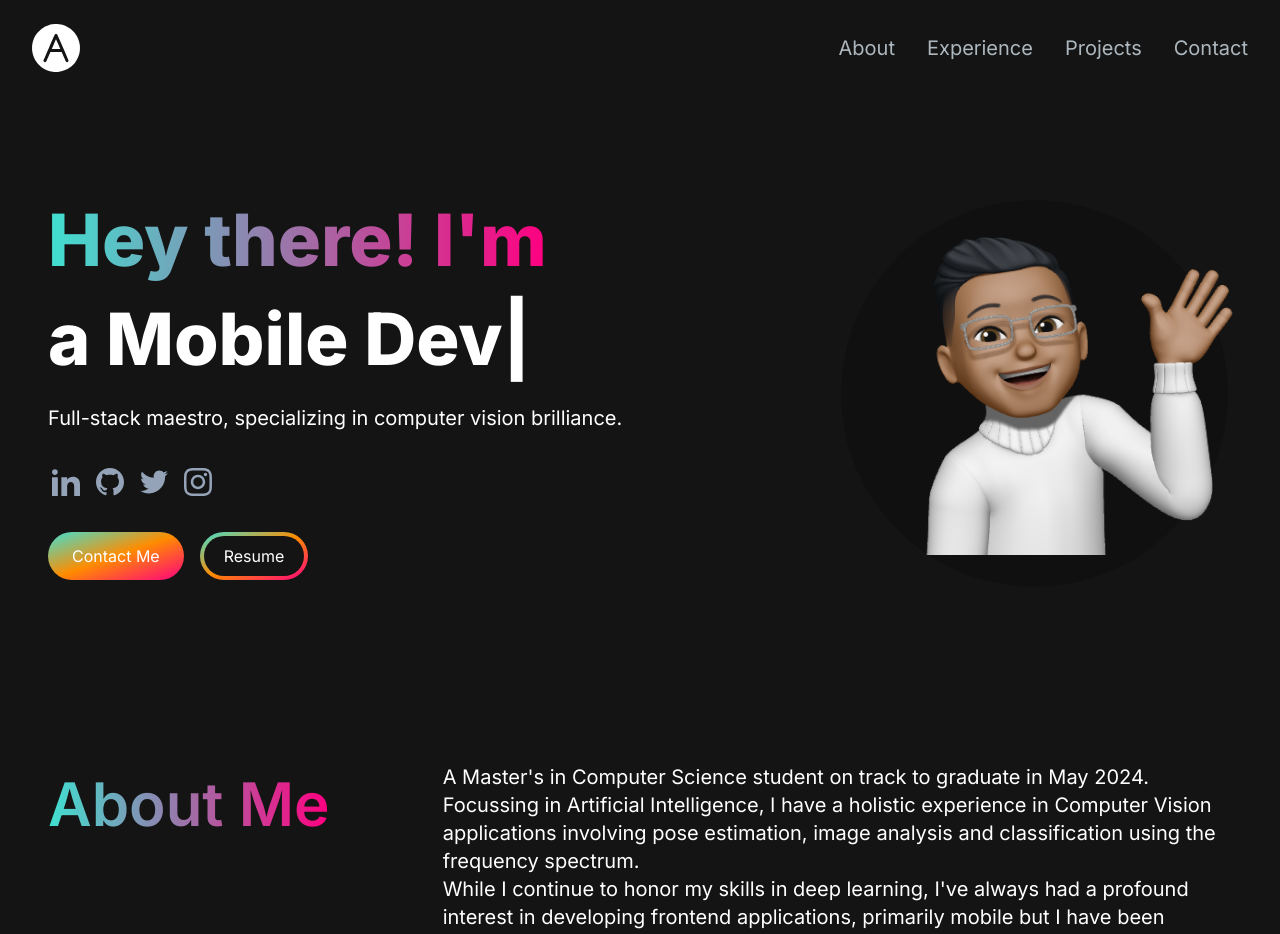
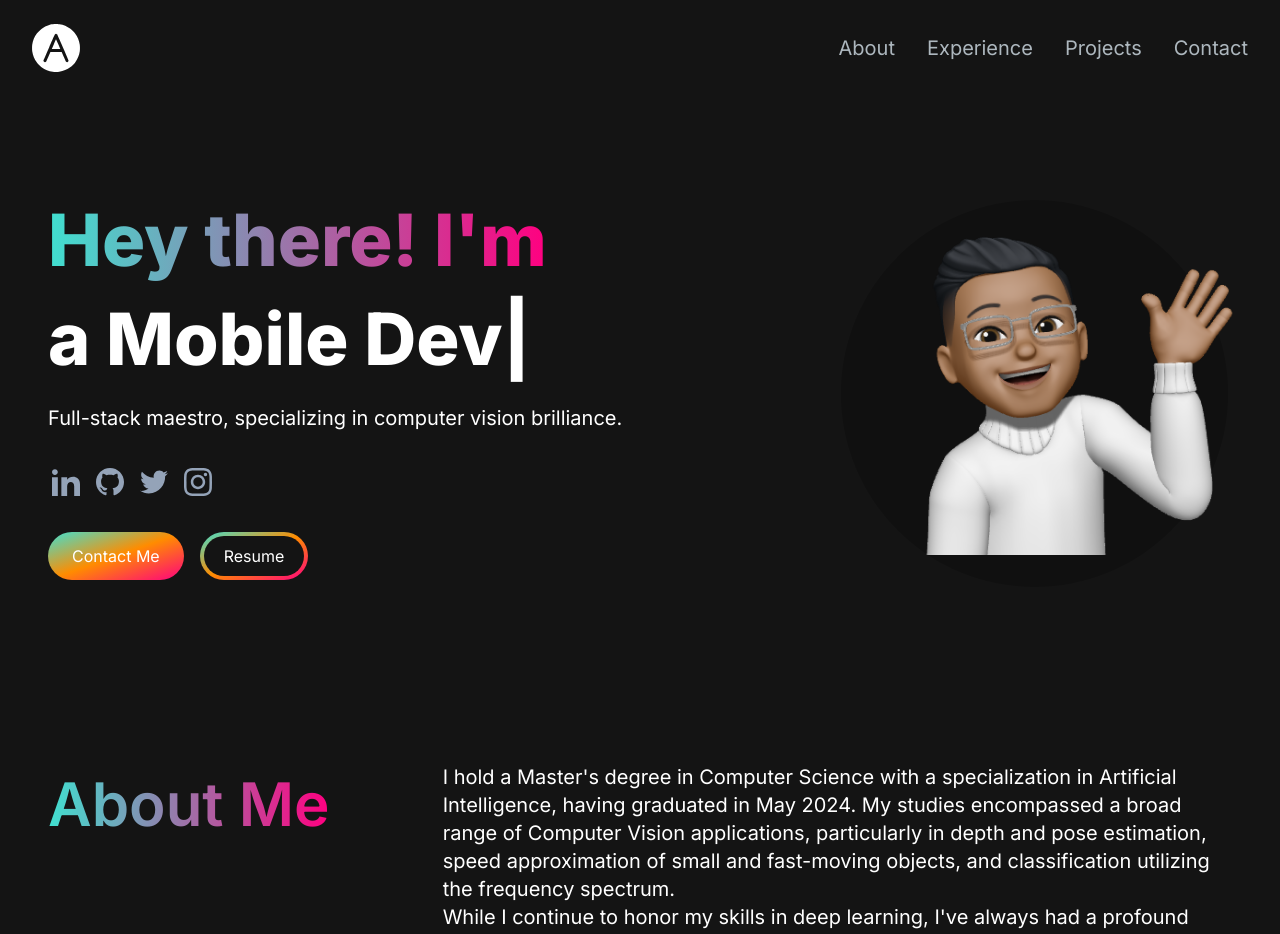
Before and after one commit to AbhijayNair/abhijaynair.github.io, a Next.js app: page / in a window 1280 px wide. Shown: the top 934 px of the page. Built offline with nearby package versions, Linux system fonts and the light colour scheme.

Commit message:
Update AboutSection.tsx
Updated about section to indicate graduation status

```diff
--- a/app/components/AboutSection.tsx
+++ b/app/components/AboutSection.tsx
@@ -11,11 +11,7 @@ const AboutSection = () => {
             </h2>
           </div>
           <div className="text-left col-span-8 text-white lg:text-xl pt-6">
-            A Master&apos;s in Computer Science student on track to graduate in
-            May 2024. Focussing in Artificial Intelligence, I have a holistic
-            experience in Computer Vision applications involving pose
-            estimation, image analysis and classification using the frequency
-            spectrum.
+            I hold a Master&apos;s degree in Computer Science with a specialization in Artificial Intelligence, having graduated in May 2024. My studies encompassed a broad range of Computer Vision applications, particularly in depth and pose estimation, speed approximation of small and fast-moving objects, and classification utilizing the frequency spectrum.
             <br />
             While I continue to honor my skills in deep learning, I&apos;ve
             always had a profound interest in developing frontend applications,
```
